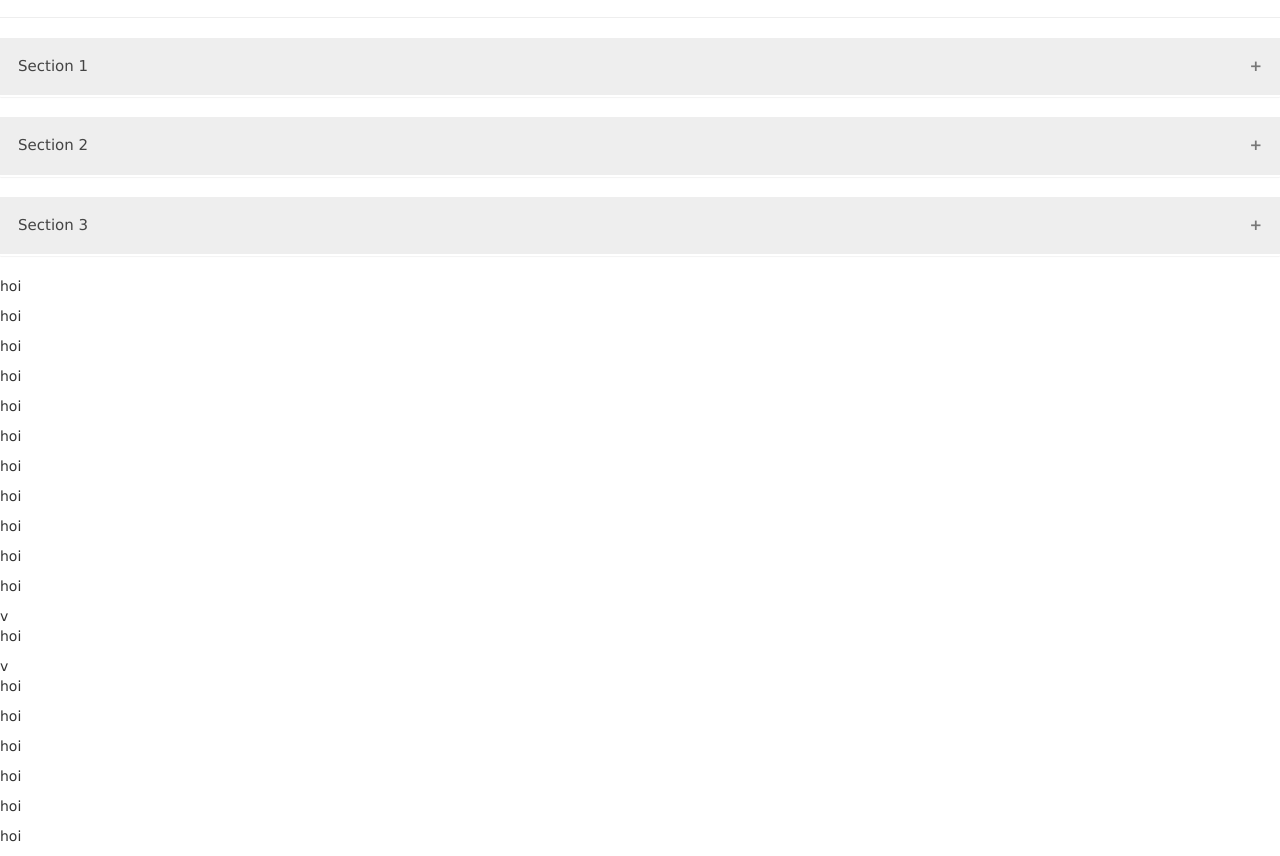
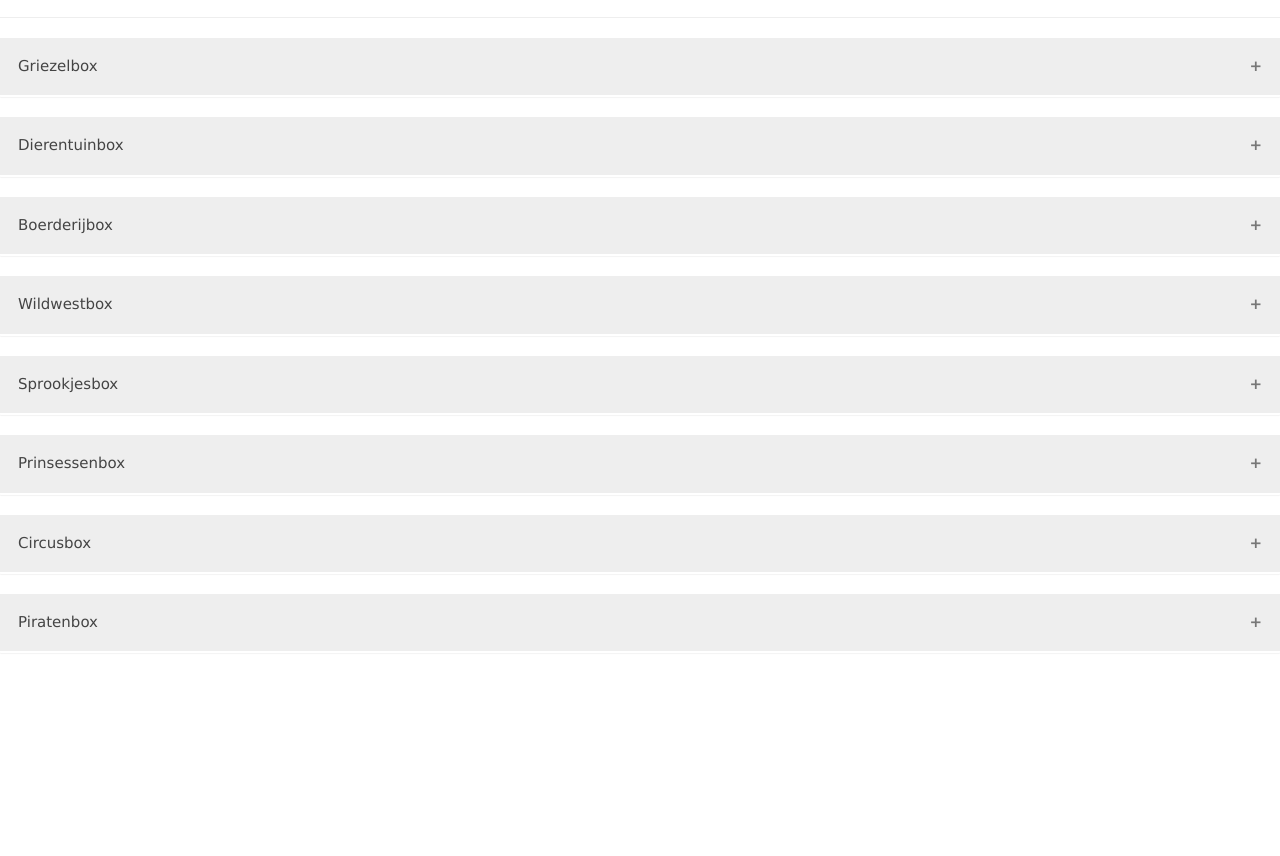
Before and after one commit to am1aproject/Funbox, a plain HTML site: page thema.html in a window 1280 px wide. Shown: the part 86-942 px from the top of the page. After the commit the page ends 800 px from the top, so only its background shows below. Drawn offline with Linux system fonts and the light colour scheme.

Commit message:
themashit

```diff
--- a/thema.html
+++ b/thema.html
@@ -31,41 +31,57 @@
         <h2>Thema's</h2>
             <p>Momenteel hebben wij de volgende thema's</p>
             <hr>
-            <button class="accordion">Section 1</button>
+            <button class="accordion">Griezelbox</button>
             <div class="panel">
-            <p>Lorem ipsum dolor sit amet, consectetur adipisicing elit, sed do eiusmod tempor incididunt ut labore et dolore
-                magna aliqua. Ut enim ad minim veniam, quis nostrud exercitation ullamco laboris nisi ut aliquip ex ea commodo consequat.</p>
+                <p>Het spookt behoorlijk bij jouw thuis. De kamer is volgehangen met griezelspullen uit de box en op de achtergrond speelt de griezelmuziek al</p>
+                <p>Door goed je best te doen bij alle enge, maar vooral leuke spelletjes, kunnen jij en je vrienden/ vriendinnen en alle monsters en spoken het huis uit jagen.<img src="images/griezel_groot.JPG" style=/></p>
+                <p>Vleermuizen vangen, een echte spinnenrace, skeletpuzzels maken, een weerwolfspel, spoken verjagen, enz. 10 leuke, spannende, maar vooral ook griezelige spelletjes waar de kinderen veel plezier aan zullen beleven.</p>
+                <p>Tussendoor kan er nog een verhaal uit het griezelboek worden voorgelezen of kan er gezellig gedanst worden op de griezelmuziek.</p>
+                <p>In het programmaboek worden alle spelletjes duidelijk uitgelegd. Hier vindt U ook een aantal schminkvoorbeelden.</p>
+
             </div>
 
-            <button class="accordion">Section 2</button>
+            <button class="accordion">Dierentuinbox</button>
             <div class="panel">
-            <p>Lorem ipsum dolor sit amet, consectetur adipisicing elit, sed do eiusmod tempor incididunt ut labore et dolore magna
-                aliqua. Ut enim ad minim veniam, quis nostrud exercitation ullamco laboris nisi ut aliquip ex ea commodo consequat.</p>
+                <p>Lorem ipsum dolor sit amet, consectetur adipisicing elit, sed do eiusmod tempor incididunt ut labore et dolore magna
+                    aliqua. Ut enim ad minim veniam, quis nostrud exercitation ullamco laboris nisi ut aliquip ex ea commodo consequat.</p>
             </div>
 
-            <button class="accordion">Section 3</button>
+            <button class="accordion">Boerderijbox</button>
             <div class="panel">
-            <p>Lorem ipsum dolor sit amet, consectetur adipisicing elit, sed do eiusmod tempor incididunt ut labore et dolore magna
-                aliqua. Ut enim ad minim veniam, quis nostrud exercitation ullamco laboris nisi ut aliquip ex ea commodo consequat.</p>
+                <p>Lorem ipsum dolor sit amet, consectetur adipisicing elit, sed do eiusmod tempor incididunt ut labore et dolore magna
+                    aliqua. Ut enim ad minim veniam, quis nostrud exercitation ullamco laboris nisi ut aliquip ex ea commodo consequat.</p>
         </div>
-        <p>hoi</p>
-        <p>hoi</p>
-        <p>hoi</p>
-        <p>hoi</p>
-        <p>hoi</p>
-        <p>hoi</p>
-        <p>hoi</p>
-        <p>hoi</p>
-        <p>hoi</p>
-        <p>hoi</p>
-        <p>hoi</p>
-        v
-        <p>hoi</p>
-        v<p>hoi</p>
-        <p>hoi</p>
-        <p>hoi</p>
-        <p>hoi</p>
-        <p>hoi</p><p>hoi</p>
+
+            <button class="accordion">Wildwestbox</button>
+            <div class="panel">
+                <p>Lorem ipsum dolor sit amet, consectetur adipisicing elit, sed do eiusmod tempor incididunt ut labore et dolore magna
+                    aliqua. Ut enim ad minim veniam, quis nostrud exercitation ullamco laboris nisi ut aliquip ex ea commodo consequat.</p>
+        </div>
+
+            <button class="accordion">Sprookjesbox</button>
+            <div class="panel">
+                <p>Lorem ipsum dolor sit amet, consectetur adipisicing elit, sed do eiusmod tempor incididunt ut labore et dolore magna
+                    aliqua. Ut enim ad minim veniam, quis nostrud exercitation ullamco laboris nisi ut aliquip ex ea commodo consequat.</p>
+        </div>
+
+            <button class="accordion">Prinsessenbox</button>
+            <div class="panel">
+                <p>Lorem ipsum dolor sit amet, consectetur adipisicing elit, sed do eiusmod tempor incididunt ut labore et dolore magna
+                    aliqua. Ut enim ad minim veniam, quis nostrud exercitation ullamco laboris nisi ut aliquip ex ea commodo consequat.</p>
+        </div>
+
+            <button class="accordion">Circusbox</button>
+            <div class="panel">
+                <p>Lorem ipsum dolor sit amet, consectetur adipisicing elit, sed do eiusmod tempor incididunt ut labore et dolore magna
+                    aliqua. Ut enim ad minim veniam, quis nostrud exercitation ullamco laboris nisi ut aliquip ex ea commodo consequat.</p>
+        </div>
+
+            <button class="accordion">Piratenbox</button>
+            <div class="panel">
+                <p>Lorem ipsum dolor sit amet, consectetur adipisicing elit, sed do eiusmod tempor incididunt ut labore et dolore magna
+                    aliqua. Ut enim ad minim veniam, quis nostrud exercitation ullamco laboris nisi ut aliquip ex ea commodo consequat.</p>
+        </div>
 
         <script src='./thema.js'></script>
     </body>
```
